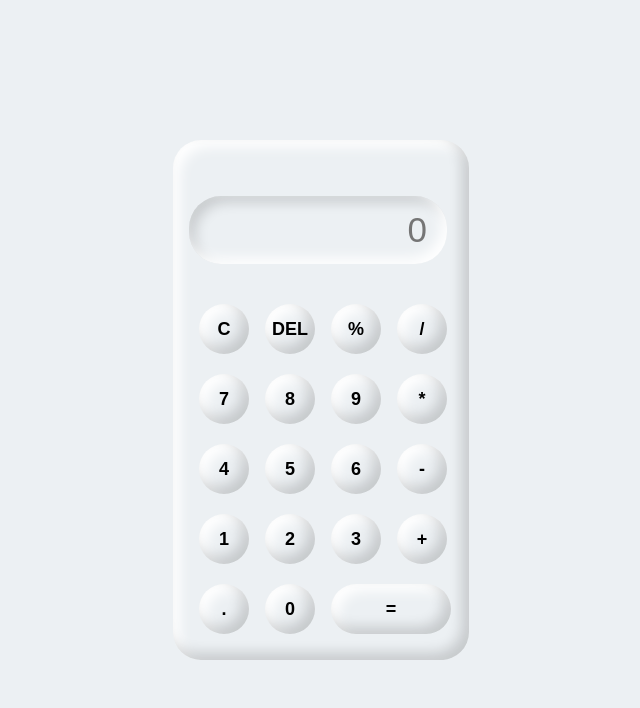
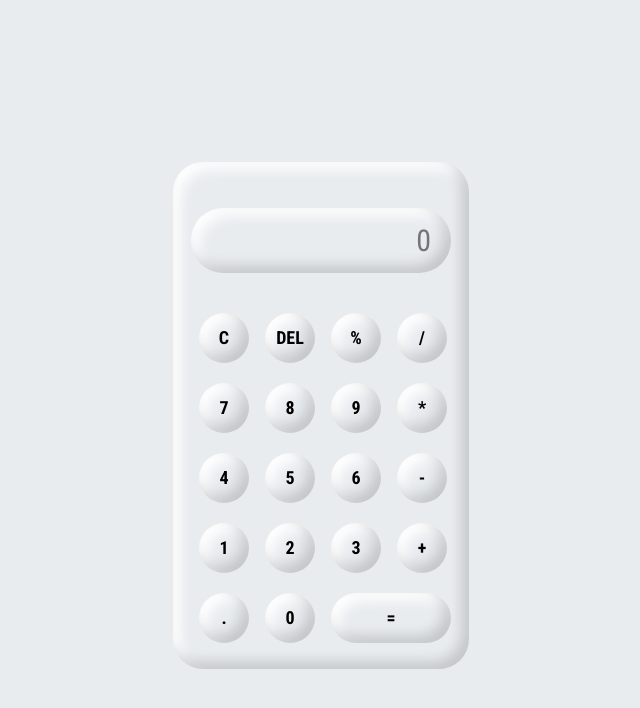
Before and after one commit to mehdi-Bounouif/calculate, a plain HTML site: page index.html in a window 1280 px wide. Shown: the whole page, without its empty margins (319-959 px from the left). Drawn offline with Linux system fonts and the light colour scheme.

Commit message:
blablabla

```diff
--- a/css/style.css
+++ b/css/style.css
@@ -1,55 +1,60 @@
-*{
+ @import url('https://fonts.googleapis.com/css2?family=Anton&family=Barlow:ital,wght@0,100;0,200;0,300;0,400;0,500;0,600;0,700;1,100&family=Bebas+Neue&family=Dosis:wght@200;300;400;500;600;700&family=Inter:wght@100;200;300;400;500;600&family=Kanit:ital,wght@0,400;0,600;0,700;0,800;1,700;1,800&family=Lato:wght@100;300;400;700&family=Montserrat:wght@100;200;400;700;900&family=Pacifico&family=Raleway:ital,wght@0,200;0,300;0,400;0,500;0,600;1,600;1,700&family=Roboto+Condensed:ital,wght@0,300;0,400;0,700;1,400&family=Rubik:wght@300;400;500;600;700;800;900&family=Tajawal:wght@200;300;500;700&display=swap');
+:root{
+  --main-Shadow: inset -7px -7px 13px rgba(0, 0, 0, .16),
+                 inset 7px 7px 13px #fff;
+}
+ *{
   margin: 0;
+  padding: 0;
   box-sizing: border-box;
-  padding: 0;
   outline: none;
   font-family: sans-serif;
-  background-color: #ecf0f3;
+  background-color: #e9ecef;
+  font-family: 'Roboto Condensed', sans-serif;
 }
-/* body{
-  background-color: black;
-} */
+
 .container{
   height: 100vh;
   display: flex;
   align-items: center;
   justify-content: center;
+  flex-direction: column;
+  row-gap: 30px;
+}
+#error{
+  font-size: 25px;
+  text-transform: capitalize;
+  color: red;
 }
 .calculate{
-  box-shadow: inset -7px -7px 13px rgba(0, 0, 0, .16),
-  inset 7px 7px 13px #fff;
-  border-radius: 28px;
+  box-shadow: var(--main-Shadow);
+  border-radius: 30px;
   padding: 16px;
   display: grid;
   grid-template-columns: repeat(4 , 66px);
-
 }
 input{
   grid-column: span 4;
-  height: 68px;
-  width: 258px;
-  box-shadow: inset -6px -6px 13px #fff,
-              inset 6px 6px 13px rgba(0, 0, 0, .16);
+  width: 260px;
   border: none;
   border-radius: 32px;
-  color: rgb(26, 25, 25);
+  box-shadow: var(--main-Shadow);
   text-align: end;
-  margin: 40px 0px 30px ;
-  padding: 20px;
-  font-size: 35px;
+  margin: 30px auto;
+  padding:15px 20px;
+  font-size: 30px;
 }
 button{
-  box-shadow: inset -7px -7px 13px rgba(0, 0, 0, .16),
-              inset 7px 7px 13px #fff;
   border: none;
   border-radius: 30px;
+  box-shadow: var(--main-Shadow);
   height: 50px;
   width: 50px;
   margin: 10px;
   font-weight: bold;
   font-size: 18px;
+  cursor: pointer;
 }
 .equal{
   width: 120px;
-  grid-column: span 2;
 }
--- a/index.html
+++ b/index.html
@@ -11,26 +11,29 @@
 <body>
 
     <div class="container">
+      <div id="error">
+<!-- hello -->
+      </div>
       <div class="calculate">
         <input type="text" id="input" placeholder="0">
-        <button onclick="clr()">C</button>
-        <button onclick="del()">DEL</button>
-        <button onclick="calc('%')">%</button>
-        <button onclick="calc('/')">/</button>
-        <button onclick="calc('7')">7</button>
-        <button onclick="calc('8')">8</button>
-        <button onclick="calc('9')">9</button>
-        <button onclick="calc('*')">*</button>
-        <button onclick="calc('4')">4</button>
-        <button onclick="calc('5')">5</button>
-        <button onclick="calc('6')">6</button>
-        <button onclick="calc('-')">-</button>
-        <button onclick="calc('1')">1</button>
-        <button onclick="calc('2')">2</button>
-        <button onclick="calc('3')">3</button>
-        <button onclick="calc('+')">+</button>
-        <button onclick="calc('.')">.</button>
-        <button onclick="calc('0')">0</button>
+        <button onclick="Clear()">C</button>
+        <button onclick="Delete()">DEL</button>
+        <button onclick="Calc('%')">%</button>
+        <button onclick="Calc('/')">/</button>
+        <button onclick="Calc('7')">7</button>
+        <button onclick="Calc('8')">8</button>
+        <button onclick="Calc('9')">9</button>
+        <button onclick="Calc('*')">*</button>
+        <button onclick="Calc('4')">4</button>
+        <button onclick="Calc('5')">5</button>
+        <button onclick="Calc('6')">6</button>
+        <button onclick="Calc('-')">-</button>
+        <button onclick="Calc('1')">1</button>
+        <button onclick="Calc('2')">2</button>
+        <button onclick="Calc('3')">3</button>
+        <button onclick="Calc('+')">+</button>
+        <button onclick="Calc('.')">.</button>
+        <button onclick="Calc('0')">0</button>
         <button class="equal" onclick="Result()">=</button>
       </div>
     </div>
--- a/js/main.js
+++ b/js/main.js
@@ -1,6 +1,16 @@
+
+let error = document.getElementById('error');
 let result = document.getElementById('input');
-let calc = (num) => {
+
+let Calc = (num) => {
    result.value += num;
+}
+
+function Clear(){
+  result.value = '';
+}
+function Delete(){
+  result.value = result.value.slice(0,-1)
 }
 
 let Result=() =>{
@@ -8,12 +18,6 @@ let Result=() =>{
     result.value = eval(result.value);
   }
   catch(err){
-    alert('enter the valid number');
+    error.innerHTML = '" enter a valid number "';
   }
 }
-function clr(){
-  result.value = '';
-}
-function del(){
-  result.value = result.value.slice(0,-1)
-}
```
Also changed, not shown: images/calculate.jpg (added).
